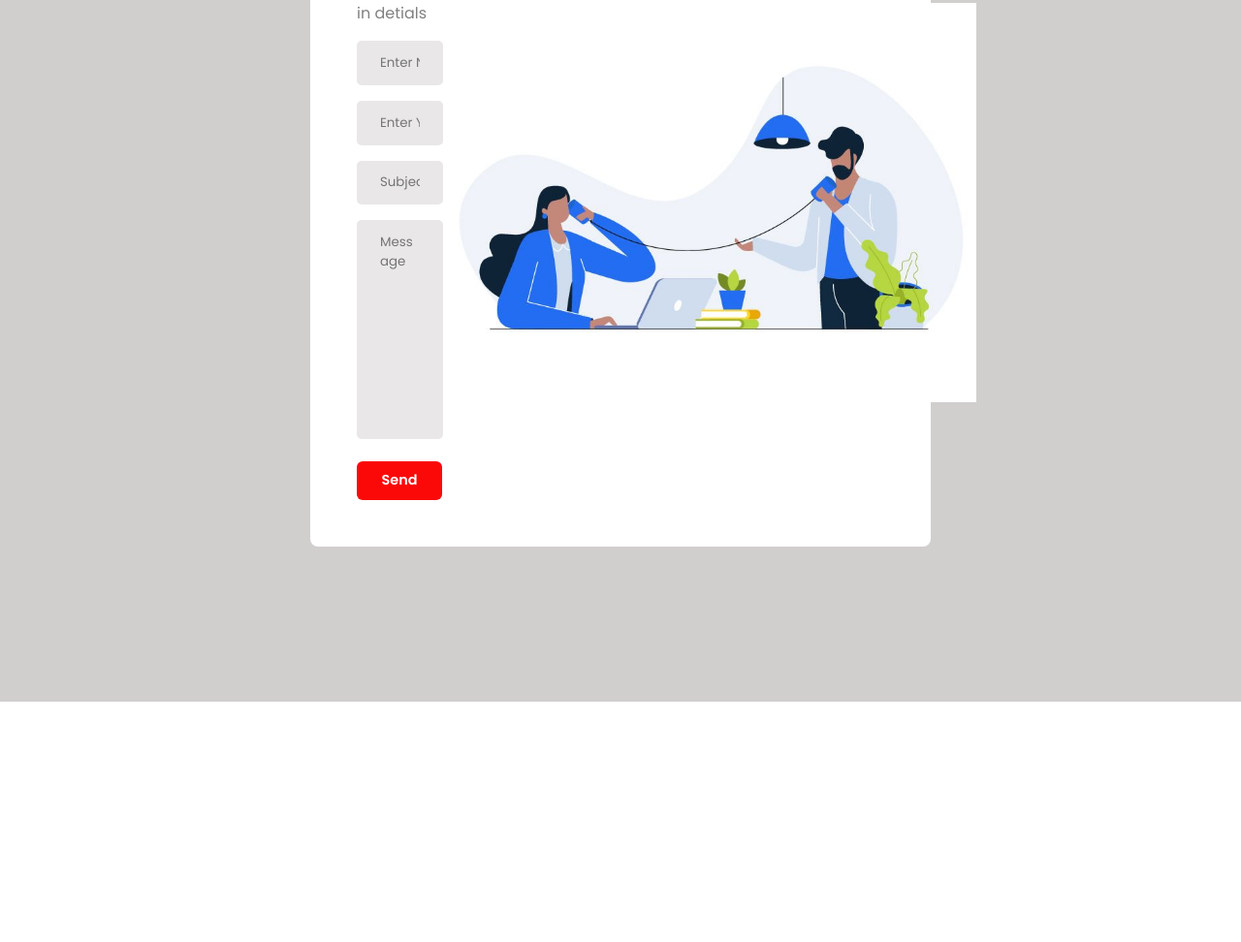
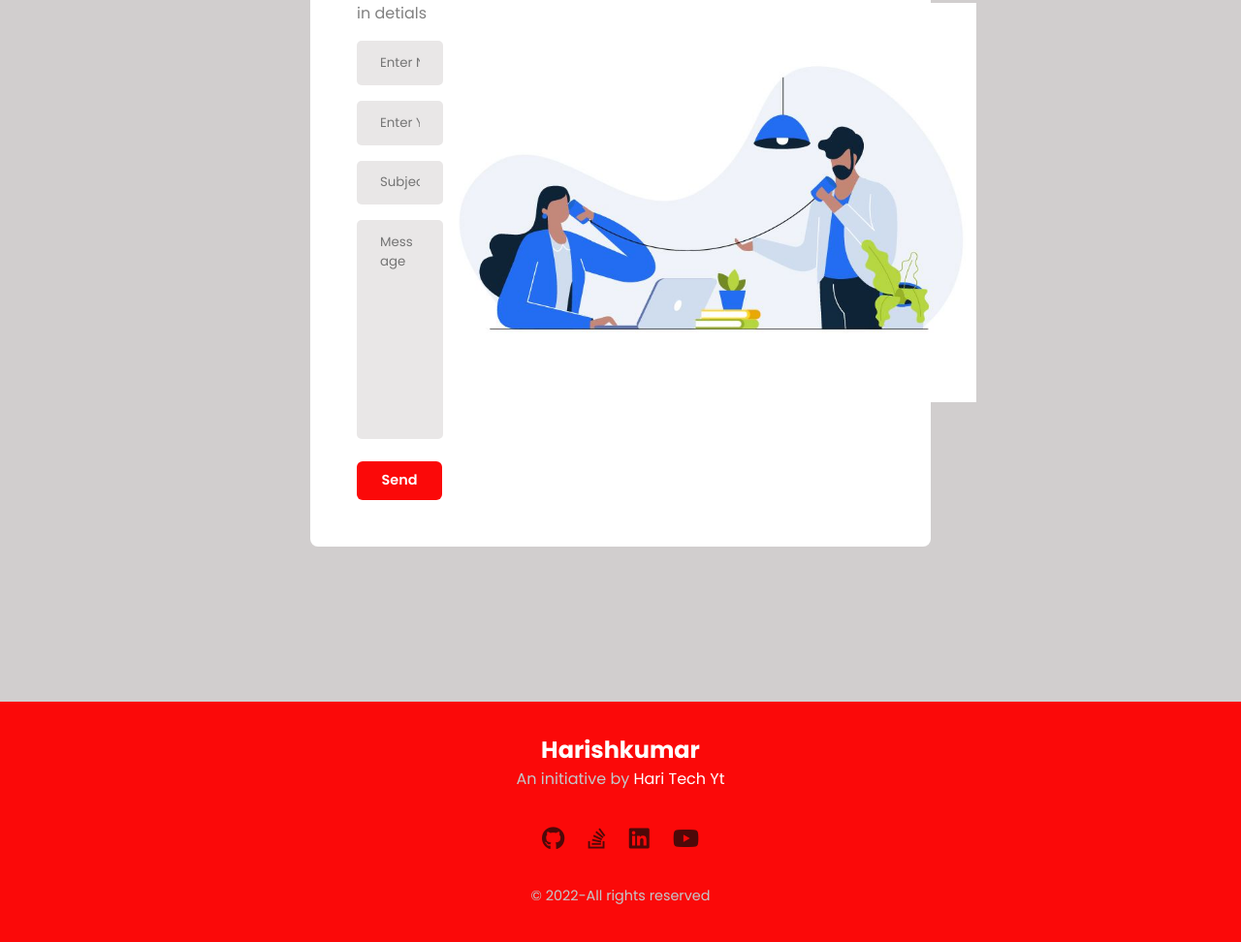
Before and after one commit to HARISHKUMAR023/Harishkumar, a plain HTML site: page index.html in a window 1280 px wide. Shown: the part 3646-4618 px from the top of the page at 97% size. Before the commit the page ends 4370 px from the top, so only its background shows below. Drawn offline with Linux system fonts and the light colour scheme.

Commit message:
add footer and completed destop size ui

```diff
--- /dev/null
+++ b/assets/scss/layouts/_footer.scss
@@ -0,0 +1,32 @@
+@use "../abstract/function" as func;
+@use "../abstract/variable" as var;
+
+
+
+footer{
+    padding: 2rem 0;
+    text-align: center;
+    background-color:func.theme-color() ;
+    color: white;
+    p{
+        color:#c2c8ca;
+    }
+    a{
+        color: white;
+        &:hover{
+            text-shadow: 2px 2px 10px black;
+        }
+    }
+    .social-icons >a>i{
+        transition: 500ms;
+                 font-size: 1.5rem;
+                 padding: 5px 10px;
+                 color:#4d0909;
+                 &:hover{
+                     color: #c2c8ca;
+                 }
+    }
+    .legel{
+        font-size: 0.9rem;
+    }
+}
--- a/assets/scss/main.scss
+++ b/assets/scss/main.scss
@@ -13,6 +13,7 @@
 //layouts
 @import "./layouts/header";
 @import "./layouts/bacgound_eliments";
+@import "./layouts/footer";
 //utilites
 @import "./utilites/animation";
 @import "./utilites/spacing";
--- a/index.html
+++ b/index.html
@@ -185,8 +185,8 @@
             <h2>You Can Download My Resume Here</h2>
             <div class="resume-box">
                 <img class="resume-box__img" src="./assets/images/icons8-resume-64.png" alt="resume-logo ">
-                <a href="./assets/documents/harishkumar resume.pdf">view resume</a>
-                <a href="./assets/documents/harishkumar resume.pdf" Download>Download resume</a>
+                <a class="btn" href="./assets/documents/harishkumar resume.pdf">view resume</a>
+                <a class="btn" href="./assets/documents/harishkumar resume.pdf" Download>Download resume</a>
             </div>
 
         </section>
@@ -235,7 +235,25 @@
     </main>
     <!-- ========== End main content ========== -->
     <!-- ========== Start footer ========== -->
-    <footer></footer>
+    <footer class="space-y-2">
+
+        <div>
+            <h2>Harishkumar</h2>
+            <p>An initiative by <a href="#">Hari Tech Yt</a></p>
+        </div>
+        <div class="social-icons">
+            <a href="https://github.com/HARISHKUMAR023" target="_blank"><i class="fa-brands fa-github"></i></a>
+            <a href="https://stackoverflow.com/users/17127552/harishkumar-n" target="_blank"><i
+                    class="fa-brands fa-stack-overflow"></i></a>
+            <a href="https://www.linkedin.com/in/harishkumar-narasimman-242881222/" target="_blank"><i
+                    class="fa-brands fa-linkedin"></i></a>
+            <a href="https://www.youtube.com/channel/UCT0qh0BK9kGe2atm0ea2UZQ" target="_blank"><i
+                    class="fa-brands fa-youtube"></i></a>
+        </div>
+        <div class="legel">
+            <p>&copy; 2022-All rights reserved</p>
+        </div>
+    </footer>
 
     <!-- ========== End footer ========== -->
 
```
Also changed, not shown: assets/css/style.css, 1 other file.
